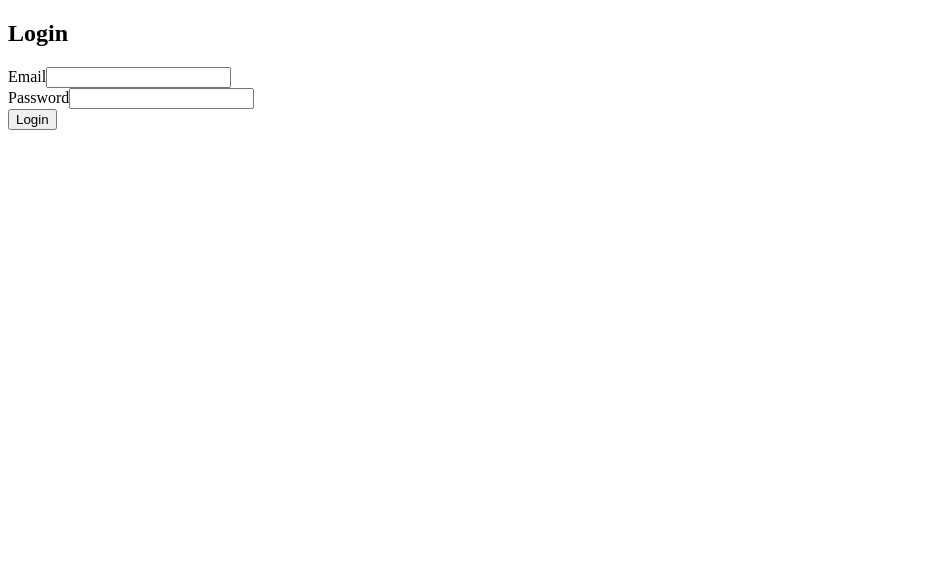
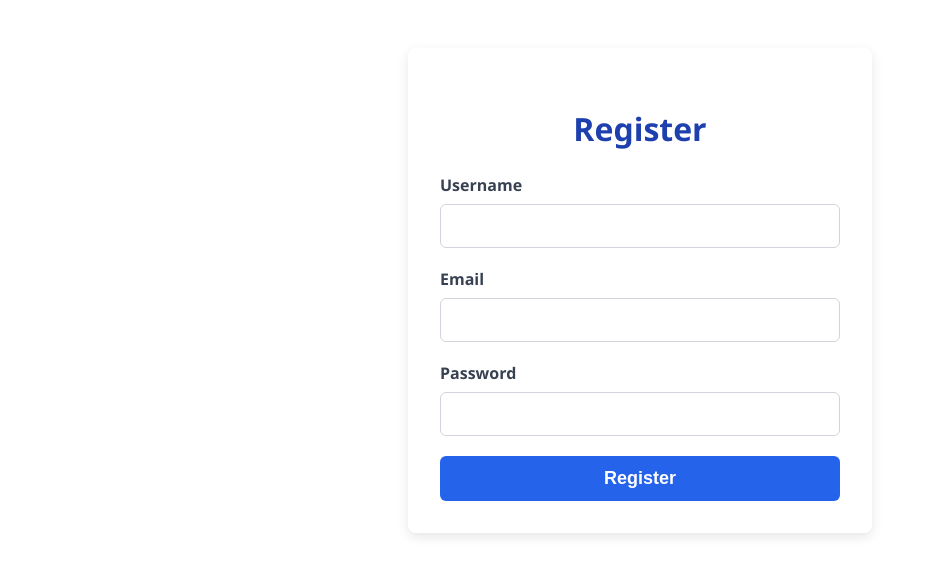
Before and after one commit to Johnkamau106/phase-5-project, a React (Vite) app in the folder frontend/: page /login in a window 1280 px wide. Shown: the top 576 px of the page, without its empty margins (0-925 px from the left). Built offline with nearby package versions, Linux system fonts and the light colour scheme.

Commit message:
made changes to authform.css and authform.jsx

```diff
--- a/frontend/src/App.jsx
+++ b/frontend/src/App.jsx
@@ -4,8 +4,7 @@ import { Routes, Route } from 'react-router-dom';
 import { AuthProvider } from './context/AuthContext.jsx';
 // import Navbar from './components/Navbar.jsx';
 import HomePage from './pages/home/HomePage.jsx';
-import Register from './pages/register.jsx';
-import Login from './pages/login.jsx';
+import AuthForm from './pages/AuthForm.jsx';
 
 const App = () => {
   return (
@@ -14,8 +13,8 @@ const App = () => {
         {/* <Navbar /> */}
         <Routes>
           <Route path="/" element={<HomePage />} />
-          <Route path="/register" element={<Register />} />
-          <Route path="/login" element={<Login />} />
+          <Route path="/register" element={<AuthForm mode="register" />} />
+          <Route path="/login" element={<AuthForm mode="login" />} />
         </Routes>
       </div>
     </AuthProvider>
--- /dev/null
+++ b/frontend/src/pages/AuthForm.css
@@ -0,0 +1,78 @@
+.auth-container {
+  max-width: 400px;
+  margin: 3rem auto;
+  padding: 2rem;
+  background-color: #ffffff;
+  border-radius: 8px;
+  box-shadow: 0 4px 12px rgba(0, 0, 0, 0.1);
+  font-family: 'Segoe UI', Tahoma, Geneva, Verdana, sans-serif;
+}
+
+.auth-title {
+  font-size: 2rem;
+  font-weight: 700;
+  margin-bottom: 1.5rem;
+  text-align: center;
+  color: #1e40af;
+}
+
+.auth-error {
+  color: #dc2626;
+  margin-bottom: 1rem;
+  text-align: center;
+  font-weight: 600;
+}
+
+.auth-success {
+  color: #16a34a;
+  margin-bottom: 1rem;
+  text-align: center;
+  font-weight: 600;
+}
+
+.auth-form {
+  display: flex;
+  flex-direction: column;
+  gap: 1.25rem;
+}
+
+.form-group {
+  display: flex;
+  flex-direction: column;
+}
+
+.form-label {
+  margin-bottom: 0.5rem;
+  font-weight: 600;
+  color: #374151;
+}
+
+.form-input {
+  padding: 0.75rem 1rem;
+  border: 1px solid #d1d5db;
+  border-radius: 6px;
+  font-size: 1rem;
+  transition: border-color 0.3s ease;
+}
+
+.form-input:focus {
+  outline: none;
+  border-color: #2563eb;
+  box-shadow: 0 0 0 3px rgba(37, 99, 235, 0.3);
+}
+
+.auth-button {
+  background-color: #2563eb;
+  color: white;
+  padding: 0.75rem 1rem;
+  font-size: 1.125rem;
+  font-weight: 700;
+  border: none;
+  border-radius: 6px;
+  cursor: pointer;
+  transition: background-color 0.3s ease;
+}
+
+.auth-button:hover {
+  background-color: #1e40af;
+}
--- /dev/null
+++ b/frontend/src/pages/AuthForm.jsx
@@ -0,0 +1,106 @@
+import React, { useState } from 'react';
+import { useAuth } from '../context/AuthContext.jsx';
+import './AuthForm.css';
+
+const AuthForm = () => {
+  const { register, login } = useAuth();
+  const [formData, setFormData] = useState({
+    username: '',
+    email: '',
+    password: '',
+  });
+  const [error, setError] = useState('');
+  const [success, setSuccess] = useState('');
+  const [currentMode, setCurrentMode] = useState('register');
+
+  const isRegister = currentMode === 'register';
+
+  const handleChange = (e) => {
+    setFormData({
+      ...formData,
+      [e.target.name]: e.target.value,
+    });
+  };
+
+  const handleSubmit = async (e) => {
+    e.preventDefault();
+    setError('');
+    setSuccess('');
+    try {
+      if (isRegister) {
+        await register(formData.username, formData.email, formData.password);
+        setSuccess('Registration successful! Please login now.');
+        setCurrentMode('login');
+        setFormData({ username: '', email: '', password: '' });
+      } else {
+        await login(formData.email, formData.password);
+        setSuccess('Login successful!');
+        setFormData({ username: '', email: '', password: '' });
+      }
+    } catch (err) {
+      setError(err);
+    }
+  };
+
+  return (
+    <div className="auth-container">
+      <h2 className="auth-title">{isRegister ? 'Register' : 'Login'}</h2>
+      {error && <p className="auth-error">{error}</p>}
+      {success && <p className="auth-success">{success}</p>}
+      <form onSubmit={handleSubmit} className="auth-form">
+        {isRegister && (
+          <div className="form-group">
+            <label htmlFor="username" className="form-label">
+              Username
+            </label>
+            <input
+              id="username"
+              type="text"
+              name="username"
+              value={formData.username}
+              onChange={handleChange}
+              className="form-input"
+              required={isRegister}
+              autoComplete="username"
+            />
+          </div>
+        )}
+        <div className="form-group">
+          <label htmlFor="email" className="form-label">
+            Email
+          </label>
+          <input
+            id="email"
+            type="email"
+            name="email"
+            value={formData.email}
+            onChange={handleChange}
+            className="form-input"
+            required
+            autoComplete="email"
+          />
+        </div>
+        <div className="form-group">
+          <label htmlFor="password" className="form-label">
+            Password
+          </label>
+          <input
+            id="password"
+            type="password"
+            name="password"
+            value={formData.password}
+            onChange={handleChange}
+            className="form-input"
+            required
+            autoComplete={isRegister ? 'new-password' : 'current-password'}
+          />
+        </div>
+        <button type="submit" className="auth-button">
+          {isRegister ? 'Register' : 'Login'}
+        </button>
+      </form>
+    </div>
+  );
+};
+
+export default AuthForm;
--- a/frontend/src/pages/login.jsx
+++ /dev/null
@@ -1,80 +0,0 @@
-import React, { useState } from 'react';
-import { useAuth } from '../context/AuthContext.jsx';
-
-const Login = () => {
-  const { login } = useAuth();
-  const [formData, setFormData] = useState({
-    email: '',
-    password: '',
-  });
-  const [error, setError] = useState('');
-  const [success, setSuccess] = useState('');
-
-  const handleChange = (e) => {
-    setFormData({
-      ...formData,
-      [e.target.name]: e.target.value,
-    });
-  };
-
-  const handleSubmit = async (e) => {
-    e.preventDefault();
-    setError('');
-    setSuccess('');
-    try {
-      await login(formData.email, formData.password);
-      setSuccess('Login successful!');
-      setFormData({ email: '', password: '' });
-    } catch (err) {
-      setError(err);
-    }
-  };
-
-  return (
-    <div className="max-w-md mx-auto mt-10 p-6 bg-white rounded shadow-md">
-      <h2 className="text-3xl font-semibold mb-6 text-center">Login</h2>
-      {error && <p className="text-red-600 mb-4 text-center">{error}</p>}
-      {success && <p className="text-green-600 mb-4 text-center">{success}</p>}
-      <form onSubmit={handleSubmit} className="space-y-5">
-        <div>
-          <label htmlFor="email" className="block mb-2 font-medium text-gray-700">
-            Email
-          </label>
-          <input
-            id="email"
-            type="email"
-            name="email"
-            value={formData.email}
-            onChange={handleChange}
-            className="w-full border border-gray-300 p-3 rounded focus:outline-none focus:ring-2 focus:ring-blue-400"
-            required
-            autoComplete="email"
-          />
-        </div>
-        <div>
-          <label htmlFor="password" className="block mb-2 font-medium text-gray-700">
-            Password
-          </label>
-          <input
-            id="password"
-            type="password"
-            name="password"
-            value={formData.password}
-            onChange={handleChange}
-            className="w-full border border-gray-300 p-3 rounded focus:outline-none focus:ring-2 focus:ring-blue-400"
-            required
-            autoComplete="current-password"
-          />
-        </div>
-        <button
-          type="submit"
-          className="w-full bg-blue-600 text-white py-3 rounded hover:bg-blue-700 transition-colors duration-300"
-        >
-          Login
-        </button>
-      </form>
-    </div>
-  );
-};
-
-export default Login;
--- a/frontend/src/pages/register.jsx
+++ /dev/null
@@ -1,96 +0,0 @@
-import React, { useState } from 'react';
-import { useAuth } from '../context/AuthContext.jsx';
-
-const Register = () => {
-  const { register } = useAuth();
-  const [formData, setFormData] = useState({
-    username: '',
-    email: '',
-    password: '',
-  });
-  const [error, setError] = useState('');
-  const [success, setSuccess] = useState('');
-
-  const handleChange = (e) => {
-    setFormData({
-      ...formData,
-      [e.target.name]: e.target.value,
-    });
-  };
-
-  const handleSubmit = async (e) => {
-    e.preventDefault();
-    setError('');
-    setSuccess('');
-    try {
-      await register(formData.username, formData.email, formData.password);
-      setSuccess('Registration successful!');
-      setFormData({ username: '', email: '', password: '' });
-    } catch (err) {
-      setError(err);
-    }
-  };
-
-  return (
-    <div className="max-w-md mx-auto mt-10 p-6 bg-white rounded shadow-md">
-      <h2 className="text-3xl font-semibold mb-6 text-center">Register</h2>
-      {error && <p className="text-red-600 mb-4 text-center">{error}</p>}
-      {success && <p className="text-green-600 mb-4 text-center">{success}</p>}
-      <form onSubmit={handleSubmit} className="space-y-5">
-        <div>
-          <label htmlFor="username" className="block mb-2 font-medium text-gray-700">
-            Username
-          </label>
-          <input
-            id="username"
-            type="text"
-            name="username"
-            value={formData.username}
-            onChange={handleChange}
-            className="w-full border border-gray-300 p-3 rounded focus:outline-none focus:ring-2 focus:ring-blue-400"
-            required
-            autoComplete="username"
-          />
-        </div>
-        <div>
-          <label htmlFor="email" className="block mb-2 font-medium text-gray-700">
-            Email
-          </label>
-          <input
-            id="email"
-            type="email"
-            name="email"
-            value={formData.email}
-            onChange={handleChange}
-            className="w-full border border-gray-300 p-3 rounded focus:outline-none focus:ring-2 focus:ring-blue-400"
-            required
-            autoComplete="email"
-          />
-        </div>
-        <div>
-          <label htmlFor="password" className="block mb-2 font-medium text-gray-700">
-            Password
-          </label>
-          <input
-            id="password"
-            type="password"
-            name="password"
-            value={formData.password}
-            onChange={handleChange}
-            className="w-full border border-gray-300 p-3 rounded focus:outline-none focus:ring-2 focus:ring-blue-400"
-            required
-            autoComplete="new-password"
-          />
-        </div>
-        <button
-          type="submit"
-          className="w-full bg-blue-600 text-white py-3 rounded hover:bg-blue-700 transition-colors duration-300"
-        >
-          Register
-        </button>
-      </form>
-    </div>
-  );
-};
-
-export default Register;
```
